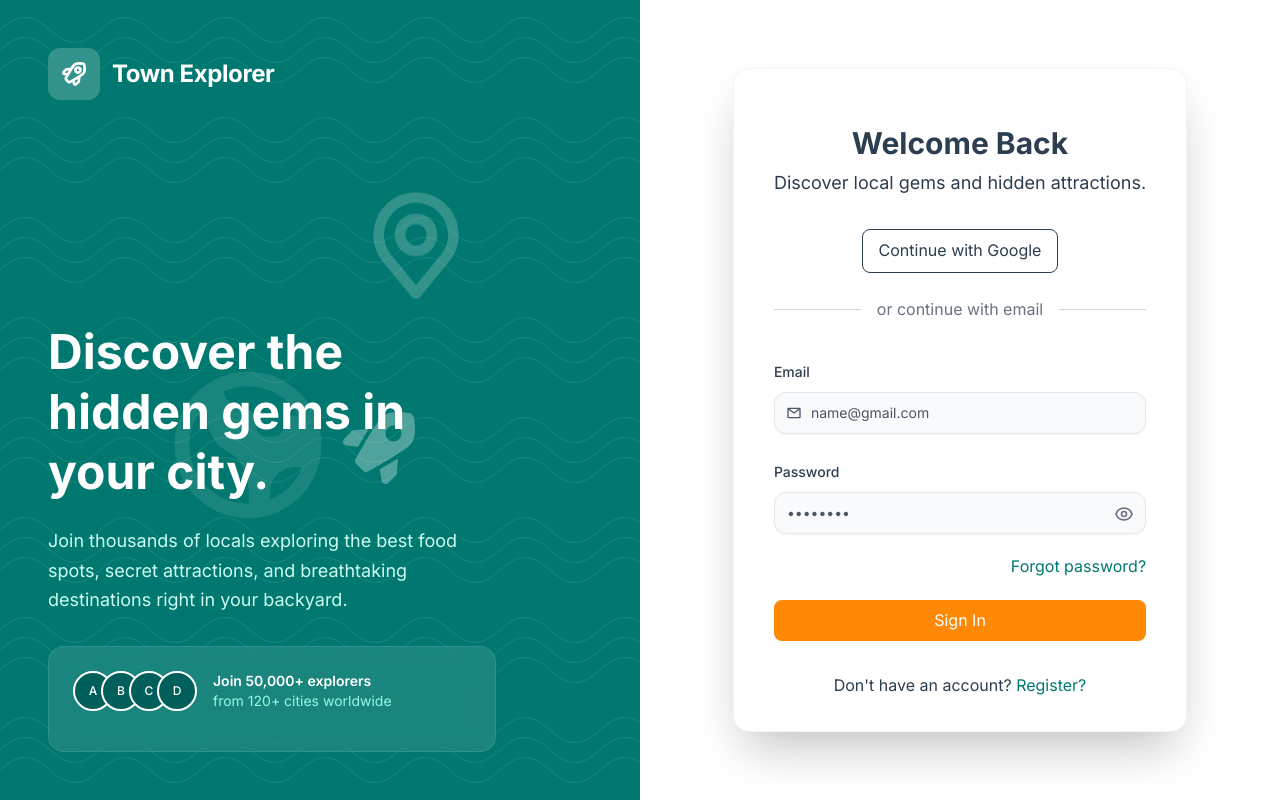
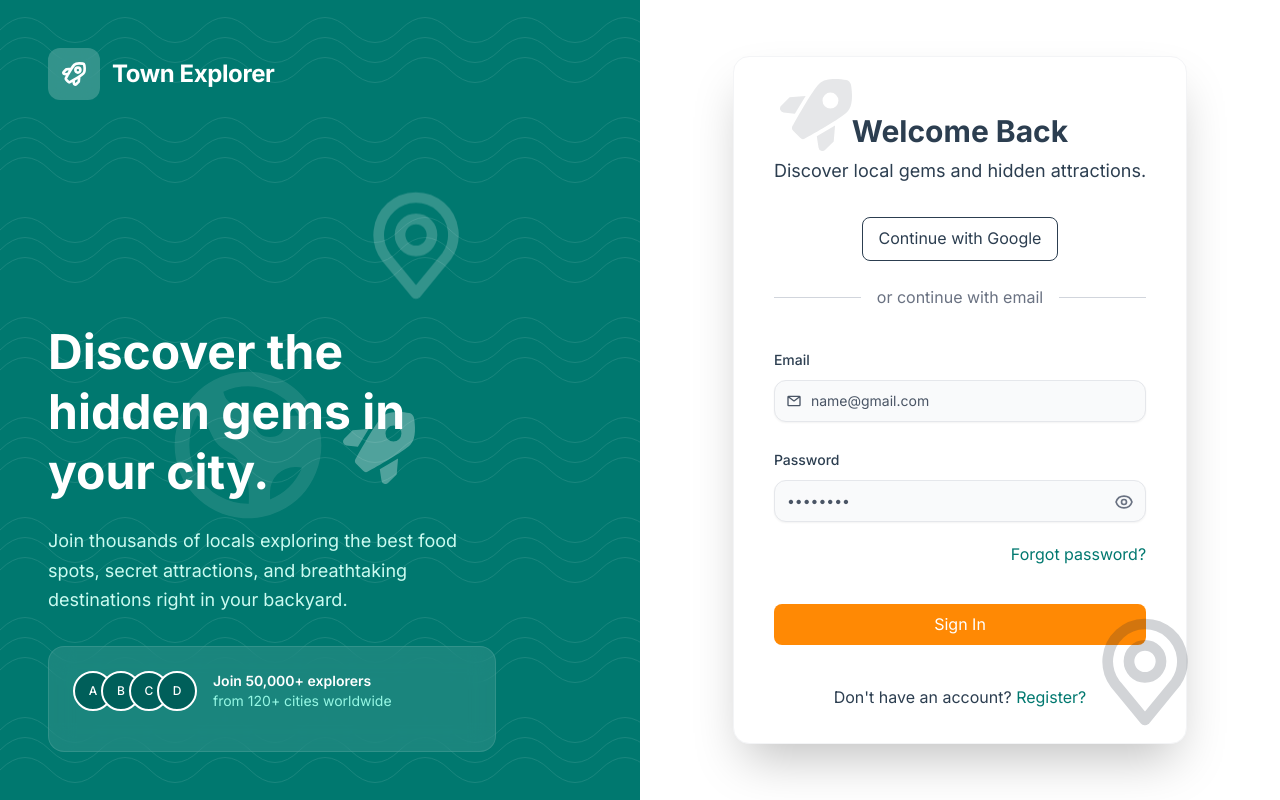
Before and after one commit to rico-jajeb/town-explorer-frontv1.1, a Vue app: page /login in a window 1280 px wide. Built offline with nearby package versions, Linux system fonts and the light colour scheme; no server answers; the HTML template or start-up script is replaced by a standard one.

Commit message:
fix(): updating so that i can install primevue

```diff
--- a/src/Layout/AuthLayout.vue
+++ b/src/Layout/AuthLayout.vue
@@ -2,7 +2,7 @@
   <main class="grid grid-cols-2 h-screen">
     <!-- Left Panel - Illustration & Branding -->
     <section
-      class="col-span-1 relative bg-teal-700 bg-brand-teal overflow-hidden flex flex-col justify-between p-12 text-white"
+      class="sm:col-span-1 col-span-2 relative bg-teal-700 bg-brand-teal overflow-hidden flex flex-col justify-between p-12 text-white"
     >
       <!-- Abstract Background Elements -->
       <div class="absolute inset-0 opacity-10 pointer-events-none">
@@ -70,8 +70,19 @@
     </section>
 
     <!-- Right Panel - Add your form manually -->
-    <section class="col-span-1 p-8 flex justify-center items-center">
+    <section class="sm:col-span-1 col-span-2 p-8 flex justify-center items-center relative">
       <RouterView />
+      <div
+        class="sm:block hidden text-gray-800 absolute bottom-8 sm:right-1/9 animate-[bounce_8s_infinite] opacity-20"
+      >
+        <MapPinIcon />
+      </div>
+
+      <div
+        class="text-gray-800 absolute top-1/12 sm:left-1/5 left-1/8 animate-[bounce_10s_infinite_reverse] opacity-10"
+      >
+        <RocketIcon />
+      </div>
     </section>
   </main>
 </template>
@@ -83,4 +94,6 @@ import MapPinIcon from '@/components/icons/MapPinIcon.vue'
 import CompassIcon from '@/components/icons/CompassIcon.vue'
 import NavigationIcon from '@/components/icons/NavigationIcon.vue'
 import MapIcon from '@/components/icons/MapIcon.vue'
+import RocketIcon from '@/components/icons/RocketIcon.vue'
+import PlaceMap from '@/components/Maps/PlaceMap.vue'
 </script>
--- a/src/Pages/Admin/Place/AddPlaceForm.vue
+++ b/src/Pages/Admin/Place/AddPlaceForm.vue
@@ -387,7 +387,9 @@
         </svg>
         Pin the place Location
       </h1>
-      <PlaceMap />
+      <div class="w-full h-96">
+        <PlaceMap />
+      </div>
     </section>
 
     <!-- amo adi an submit button -->
--- a/src/Pages/Auth/Login.vue
+++ b/src/Pages/Auth/Login.vue
@@ -1,5 +1,5 @@
 <template>
-  <section class="col-span-1 p-8 flex justify-center items-center">
+  <section class="col-span-1 flex justify-center items-center">
     <section
       class="max-w-lg bg-neutral-primary-soft px-10 py-6 border border-gray-100 rounded-2xl shadow-2xl"
     >
@@ -37,7 +37,5 @@ import Loader from '@/components/Loading/Loader.vue'
 
 const auth = useAuthStore()
 
-onMounted(() => auth.fetchUser())
-
 const logoutUser = () => auth.logout()
 </script>
--- a/src/Pages/Auth/LoginForm.vue
+++ b/src/Pages/Auth/LoginForm.vue
@@ -91,7 +91,11 @@
       <RouterLink to="/forgot" class="text-teal-700 mb-2">Forgot password? </RouterLink>
     </div>
 
-    <button type="submit" class="bg-orange-400 py-2 rounded text-white">Sign In</button>
+    <!-- <button type="submit" class="bg-orange-400 py-2 rounded text-white">Sign In</button>
+   -->
+    <button :disabled="loading" class="bg-orange-400 mt-4 mb-2 py-2 px-6 rounded w-full text-white">
+      {{ loading ? 'Signing in...' : 'Sign In' }}
+    </button>
   </form>
 </template>
 
@@ -104,12 +108,17 @@ const auth = useAuthStore()
 const email = ref('')
 const password = ref('')
 
+const loading = ref(false)
+
 const loginUser = async () => {
+  loading.value = true
   try {
     await auth.login(email.value, password.value)
     alert('Login successful')
   } catch (err: any) {
     alert(err.response?.data?.message || 'Login failed')
+  } finally {
+    loading.value = false
   }
 }
 
--- a/src/components/Maps/PlaceMap.vue
+++ b/src/components/Maps/PlaceMap.vue
@@ -62,8 +62,8 @@ onBeforeUnmount(() => {
 
 <style scoped>
 #map {
-  width: 100%;
-  height: 70vh;
+  /* width: 100%;
+  height: 70vh; */
   border-radius: 1%;
 }
 </style>
--- /dev/null
+++ b/src/components/icons/RocketIcon.vue
@@ -0,0 +1,18 @@
+<template>
+  <svg
+    class="w-24 h-24 text-gray-900 dark:text-white"
+    aria-hidden="true"
+    xmlns="http://www.w3.org/2000/svg"
+    width="24"
+    height="24"
+    fill="currentColor"
+    viewBox="0 0 24 24"
+  >
+    <path
+      fill-rule="evenodd"
+      d="M20.337 3.664c.213.212.354.486.404.782.294 1.711.657 5.195-.906 6.76-1.77 1.768-8.485 5.517-10.611 6.683a.987.987 0 0 1-1.176-.173l-.882-.88-.877-.884a.988.988 0 0 1-.173-1.177c1.165-2.126 4.913-8.841 6.682-10.611 1.562-1.563 5.046-1.198 6.757-.904.296.05.57.191.782.404ZM5.407 7.576l4-.341-2.69 4.48-2.857-.334a.996.996 0 0 1-.565-1.694l2.112-2.111Zm11.357 7.02-.34 4-2.111 2.113a.996.996 0 0 1-1.69-.565l-.422-2.807 4.563-2.74Zm.84-6.21a1.99 1.99 0 1 1-3.98 0 1.99 1.99 0 0 1 3.98 0Z"
+      clip-rule="evenodd"
+    />
+  </svg>
+</template>
+<script setup></script>
```
